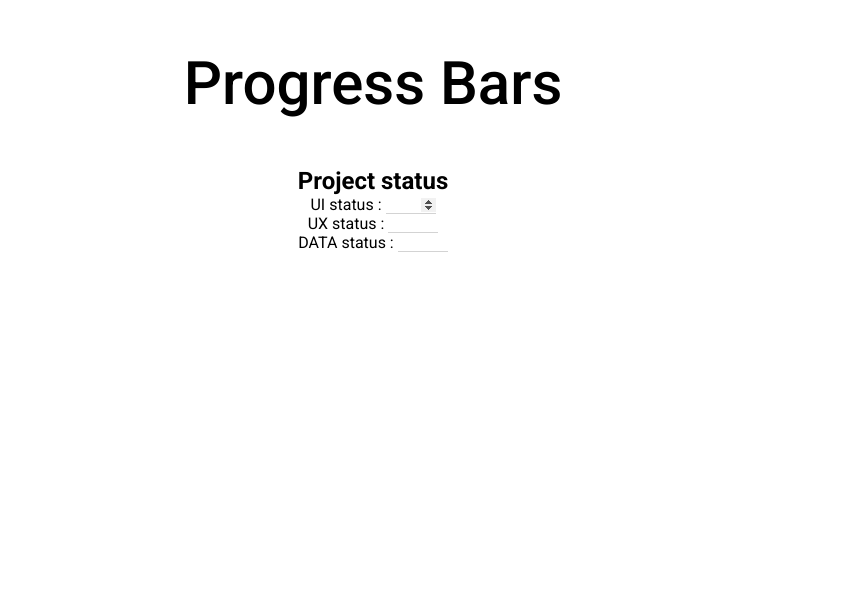
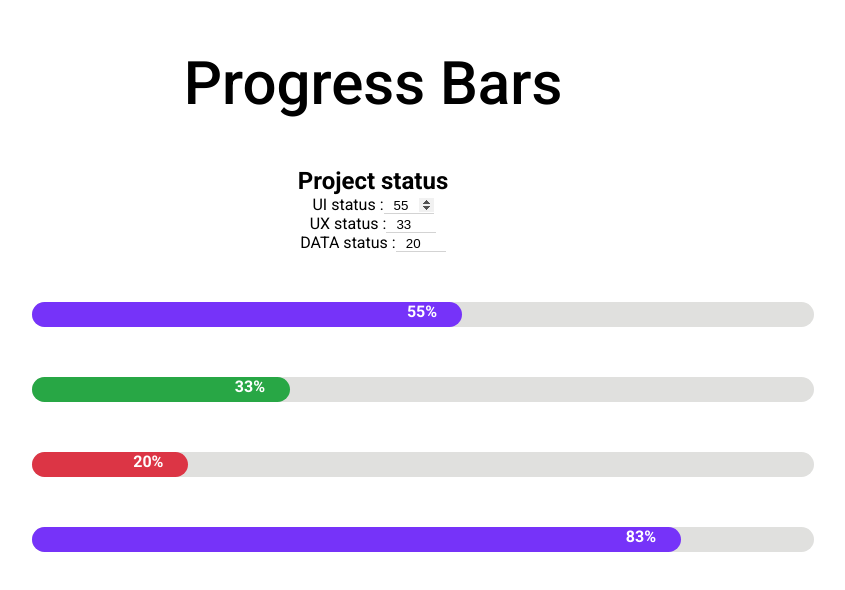
Before and after one commit to Dikshant20011891/React-practice-projects, a React (Create React App) app: page / in a window 1280 px wide. Shown: the top 590 px of the page, without its empty margins (18-863 px from the left). Built offline with nearby package versions, Linux system fonts and the light colour scheme.

Commit message:
Progress bar

```diff
--- a/src/projects/12-progress-bars/ProgressBarsApp.jsx
+++ b/src/projects/12-progress-bars/ProgressBarsApp.jsx
@@ -1,7 +1,20 @@
-import React,{ useRef, useEffect } from 'react'
+import React,{ useRef, useEffect, useState } from 'react'
 import Title from '../components/Title'
+import ProgressBar from '../components/ProgressBar'
 
 const ProgressBarsApp = () => {
+    const [completed, setCompleted] = useState(0)
+    const [status, setStatus] = useState({
+      ui:55,
+      ux:33,
+      data:20,
+    })
+
+    const projectData = [
+      {bgColor: "#7633f9", completed: status.ui},
+      {bgColor: "#28a745", completed: status.ux},
+      {bgColor: "#dc3545", completed: status.data},
+    ]
     const inputStyle = {
         width: 50,
         border: "none",
@@ -13,22 +26,52 @@ const ProgressBarsApp = () => {
     const uiInput = useRef(null)
     useEffect(() => {
         uiInput.current.focus()
-    })
+        // Every 2 Seconds the value will Change
+        setInterval(() => {
+          setCompleted(Math.floor(Math.random() * 100) + 1)
+        },2000)
+    }, [])
+
   return (
     <div className='container container-sm mx-auto text-center'>
       <Title text={"Progress Bars"}/>
       <h2>Project status</h2>
       <ul>
         <li>
-            UI status : <input ref={uiInput} type="number" style={inputStyle} value={""}/>
+            UI status :
+            <input
+              ref={uiInput}
+              type="number"
+              style={inputStyle}
+              value={status.ui}
+              onChange={(e) => setStatus({...status, ui: e.target.value})}
+            />
         </li>
         <li>
-            UX status : <input type="number" style={inputStyle} value={""}/>
+            UX status :
+            <input
+              type="number"
+              style={inputStyle}
+              value={status.ux}
+              onChange={(e) => setStatus({...status, ux: e.target.value})}
+            />
         </li>
         <li>
-            DATA status : <input type="number" style={inputStyle} value={""}/>
+            DATA status :
+            <input
+              type="number"
+              style={inputStyle}
+              value={status.data}
+              onChange={(e) => setStatus({...status, data: e.target.value})}
+            />
         </li>
       </ul>
+
+      {/* Each data item should have a unique attribute */}
+      {projectData.map((project, index) => (
+        <ProgressBar key={index} bgColor={project.bgColor} completed={project.completed}/>
+      ))}
+      <ProgressBar bgColor={completed > 50 ? "#7633f9" : "#dc3545"} completed={completed}/>
     </div>
   )
 }
--- a/src/projects/components/ProgressBar.jsx
+++ b/src/projects/components/ProgressBar.jsx
@@ -1,18 +1,18 @@
 import React from 'react'
 
-const ProgressBar = ({ bgColor }) => {
+const ProgressBar = ({ bgColor, completed }) => {
     const containerStyle = {
         height: 25,
+        width: "100%",
         backgroundColor: "#e0e0de",
         borderRadius: 50,
         margin: 50,
-        width: "100%",
     }
 
     const fillerStyle = {
         backgroundColor: bgColor,
         height: "100%",
-        width: `${completed}`,
+        width: `${completed}%`,
         borderRadius: "inherit",
         textAlign: "right",
         // ease-in-out start quickly but ends slowly
@@ -24,12 +24,12 @@ const ProgressBar = ({ bgColor }) => {
         margin: 10,
         color: "#fff",
         fontWeight: "bold",
+    }
 
-    }
   return (
     <div style={containerStyle} >
       <div style={fillerStyle} >
-        <span style={labelStyle} >{`${completed}`}</span>
+        <span style={labelStyle} >{`${completed}%`}</span>
       </div>
     </div>
   )
```
